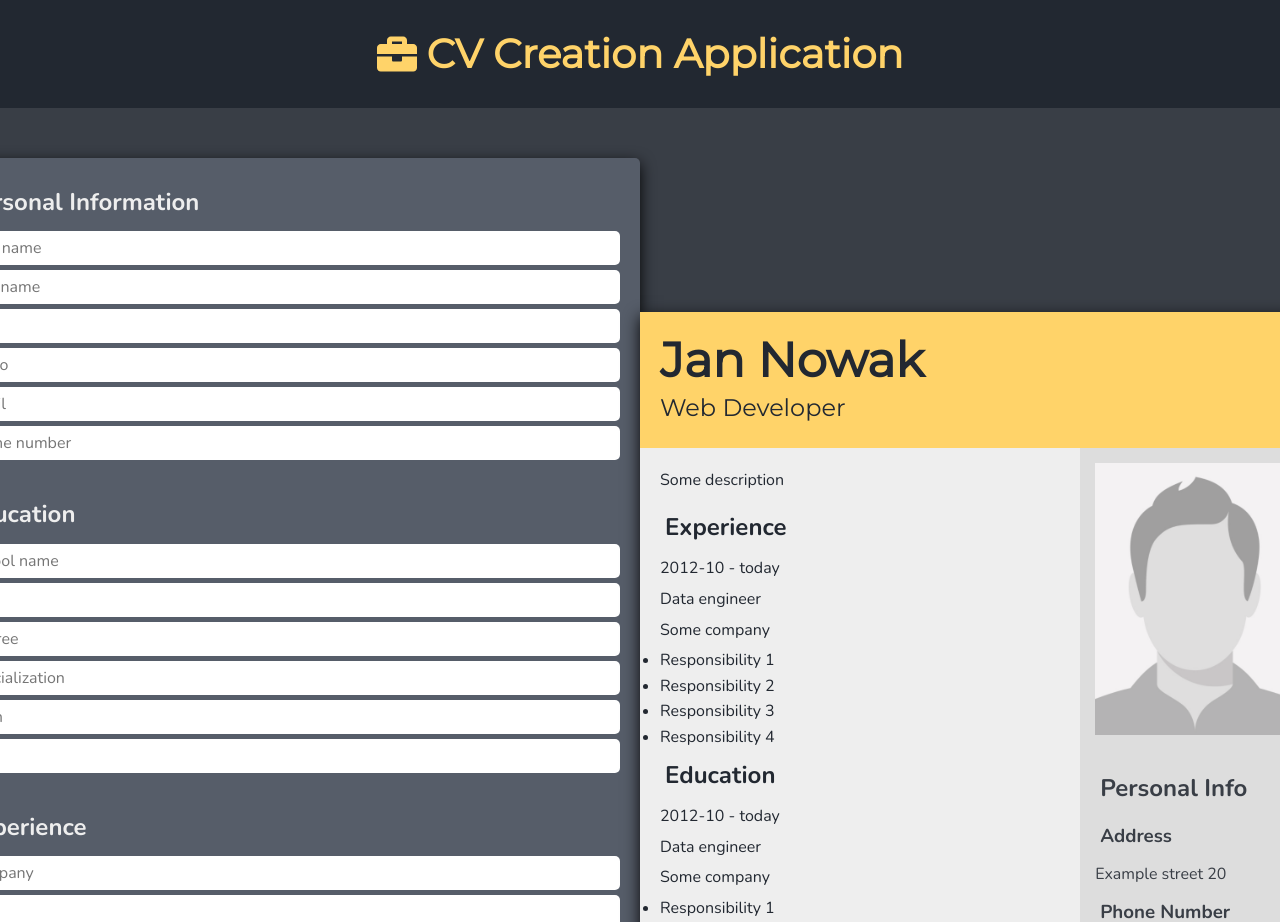
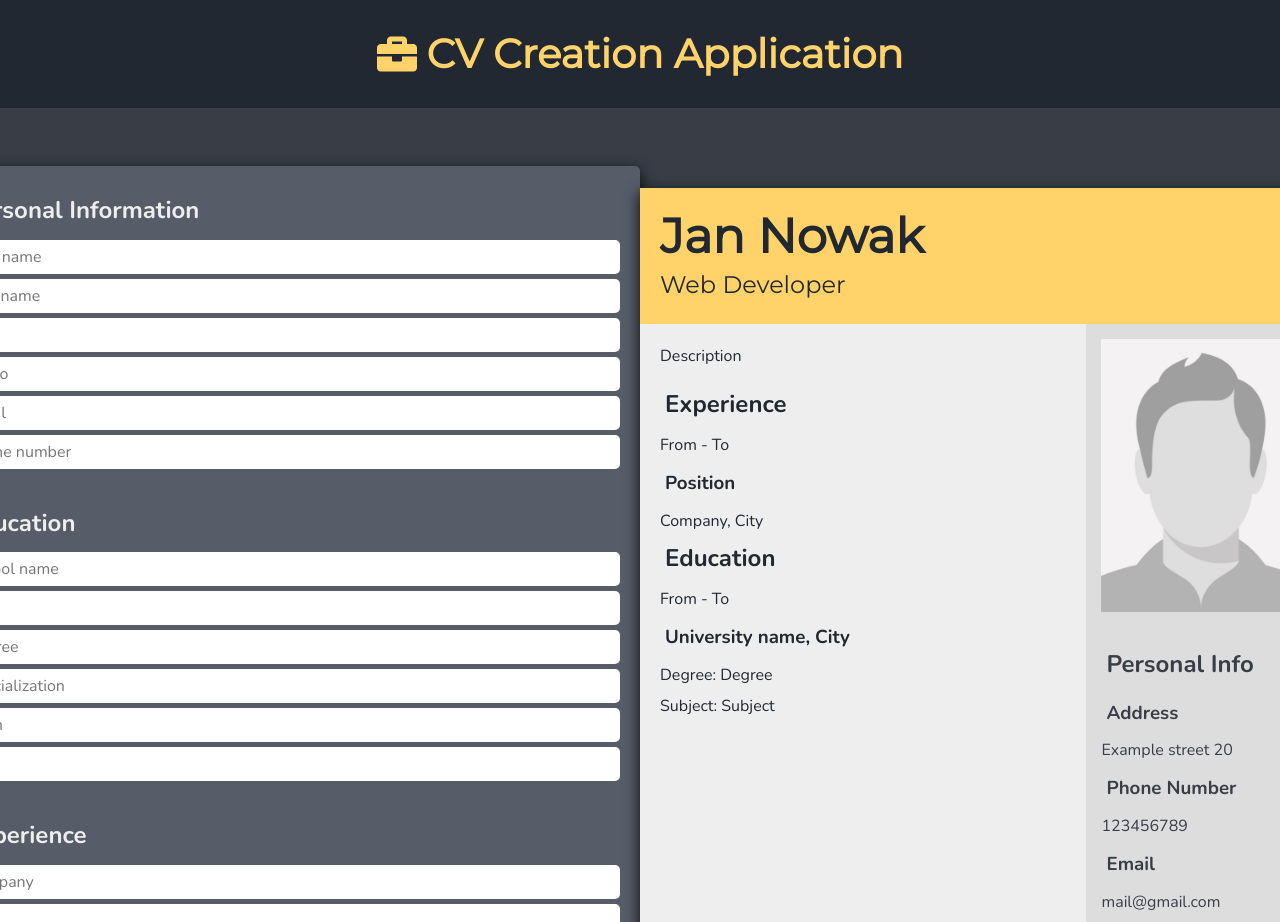
Before and after one commit to GBN6/CV-Application, a React (Create React App) app: page / in a window 1280 px wide. Shown: the top 922 px of the page. Built offline with nearby package versions, Linux system fonts and the light colour scheme.

Commit message:
Fix CvResult styling

```diff
--- a/src/components/CvResult/CvResult.js
+++ b/src/components/CvResult/CvResult.js
@@ -19,6 +19,8 @@ const CvResultWrap = styled.div`
   min-width: 700px;
   margin-top: 3rem;
   box-shadow: rgba(0, 0, 0, 0.95) 0px 5px 15px;
+  border-bottom-right-radius: 5px;
+  border-bottom-left-radius: 5px;
 `;
 
 export default CvResult;
--- a/src/components/CvResult/ResultContent.js
+++ b/src/components/CvResult/ResultContent.js
@@ -1,32 +1,24 @@
 import React from 'react';
 import styled from 'styled-components';
 import Section from '../Utility/Section';
+import Subsection from '../Utility/Subsection';
 
 const ResultContent = () => {
   return (
     <ContentWrap>
-      <Description>Some description</Description>
+      <Description>Description</Description>
       <Section title='Experience'>
-        <Period>2012-10 - today</Period>
-        <Position>Data engineer</Position>
-        <Company>Some company</Company>
-        <Responsibilities>
-          <li>Responsibility 1</li>
-          <li>Responsibility 2</li>
-          <li>Responsibility 3</li>
-          <li>Responsibility 4</li>
-        </Responsibilities>
+        <Period>From - To</Period>
+        <Subsection title='Position'>
+          <p>Company, City</p>
+        </Subsection>
       </Section>
       <Section title='Education'>
-        <Period>2012-10 - today</Period>
-        <Position>Data engineer</Position>
-        <Company>Some company</Company>
-        <Responsibilities>
-          <li>Responsibility 1</li>
-          <li>Responsibility 2</li>
-          <li>Responsibility 3</li>
-          <li>Responsibility 4</li>
-        </Responsibilities>
+        <Period>From - To</Period>
+        <Subsection title='University name, City'>
+          <p>Degree: Degree</p>
+          <p>Subject: Subject</p>
+        </Subsection>
       </Section>
     </ContentWrap>
   );
@@ -38,18 +30,15 @@ const ContentWrap = styled.div`
   grid-column: span 9;
   padding: 2rem;
   background-color: rgb(238, 238, 238);
-  flex: 3;
   color: #222831;
+  min-height: 870px;
+  border-bottom-left-radius: 5px;
 `;
 
 const Description = styled.p`
   margin-bottom: 1rem;
 `;
 
-const Period = styled.div``;
-
-const Position = styled.div``;
-
-const Company = styled.div``;
-
-const Responsibilities = styled.ul``;
+const Period = styled.div`
+  width: 20%;
+`;
--- a/src/components/CvResult/ResultSidebar.js
+++ b/src/components/CvResult/ResultSidebar.js
@@ -22,7 +22,7 @@ const SidebarWrap = styled.div`
   padding: 1.5rem;
   background-color: rgb(221, 221, 221);
   color: #393e46;
-  flex: 1;
+  border-bottom-right-radius: 5px;
 `;
 
 const Photo = styled.img`
--- a/src/components/Utility/Subsection.js
+++ b/src/components/Utility/Subsection.js
@@ -18,6 +18,7 @@ const SubsectionWrap = styled.section`
 
 const Title = styled.h3`
   padding: 0.5rem;
+  line-height: 1.6;
 `;
 
 export default Subsection;
```
